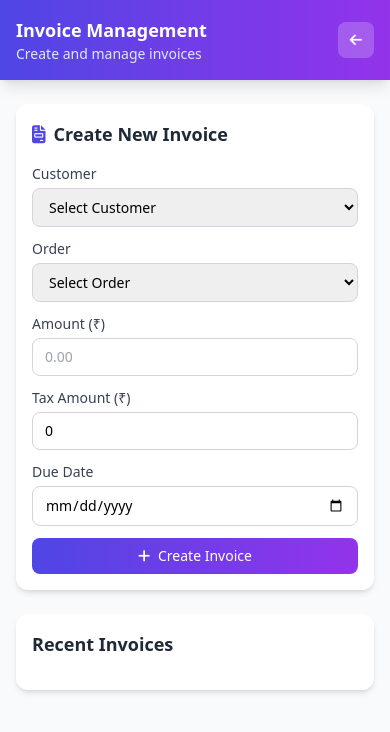
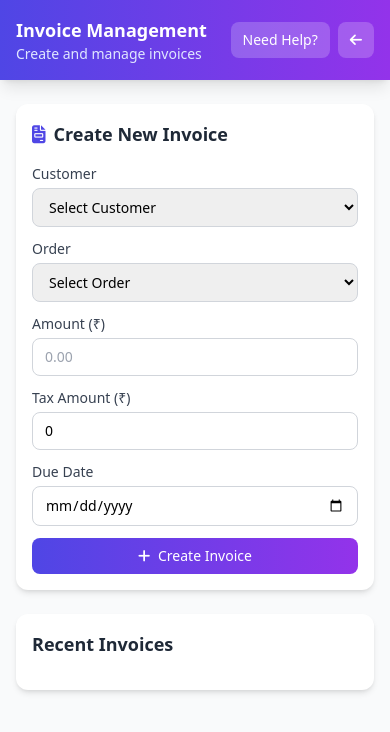
Before and after one commit to privatevoltnexis/servetracko, a plain HTML site: page invoice_mobile.html in a window 390 px wide. Drawn offline with nearby package versions, Linux system fonts and the light colour scheme.

Commit message:
Update invoice_mobile.html

```diff
--- a/invoice_mobile.html
+++ b/invoice_mobile.html
@@ -86,10 +86,16 @@
                     <h1 class="text-lg font-bold">Invoice Management</h1>
                     <p class="text-indigo-100 text-sm">Create and manage invoices</p>
                 </div>
-                <button onclick="window.location.href = 'dashboard_mobile.html';"
-                        class="bg-white/20 hover:bg-white/30 px-3 py-2 rounded-lg text-sm">
-                    <i class="fas fa-arrow-left"></i>
-                </button>
+                <div class="flex gap-2">
+                    <button onclick="window.location.href='contactus.html'"
+                            class="bg-white/20 hover:bg-white/30 px-3 py-2 rounded-lg text-sm">
+                        Need Help?
+                    </button>
+                    <button onclick="window.location.href='dashboard_mobile.html'"
+                            class="bg-white/20 hover:bg-white/30 px-3 py-2 rounded-lg text-sm">
+                        <i class="fas fa-arrow-left"></i>
+                    </button>
+                </div>
             </div>
         </div>
     </header>
```
